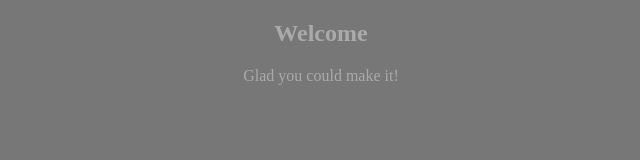
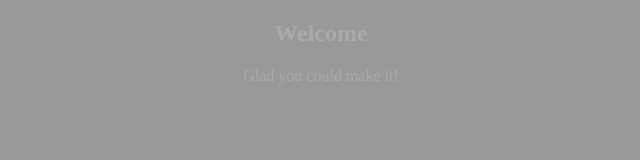
Before and after one commit to LukeWilliamson23/LukeWilliamson23.github.io, a plain HTML site: page index.html in a window 1280 px wide. Shown: the whole page, without its empty margins (319-959 px from the left). Drawn offline with Linux system fonts and the light colour scheme.

Commit message:
colour change to background

```diff
--- a/css/style.css
+++ b/css/style.css
@@ -1,7 +1,7 @@
 *{
   font-family: 'Slabo 27px', serif;
   color:#Aaa;
-  background-color: #777;
+  background-color: #999;
 }
 /* Center the loader */
 #loader {
```
